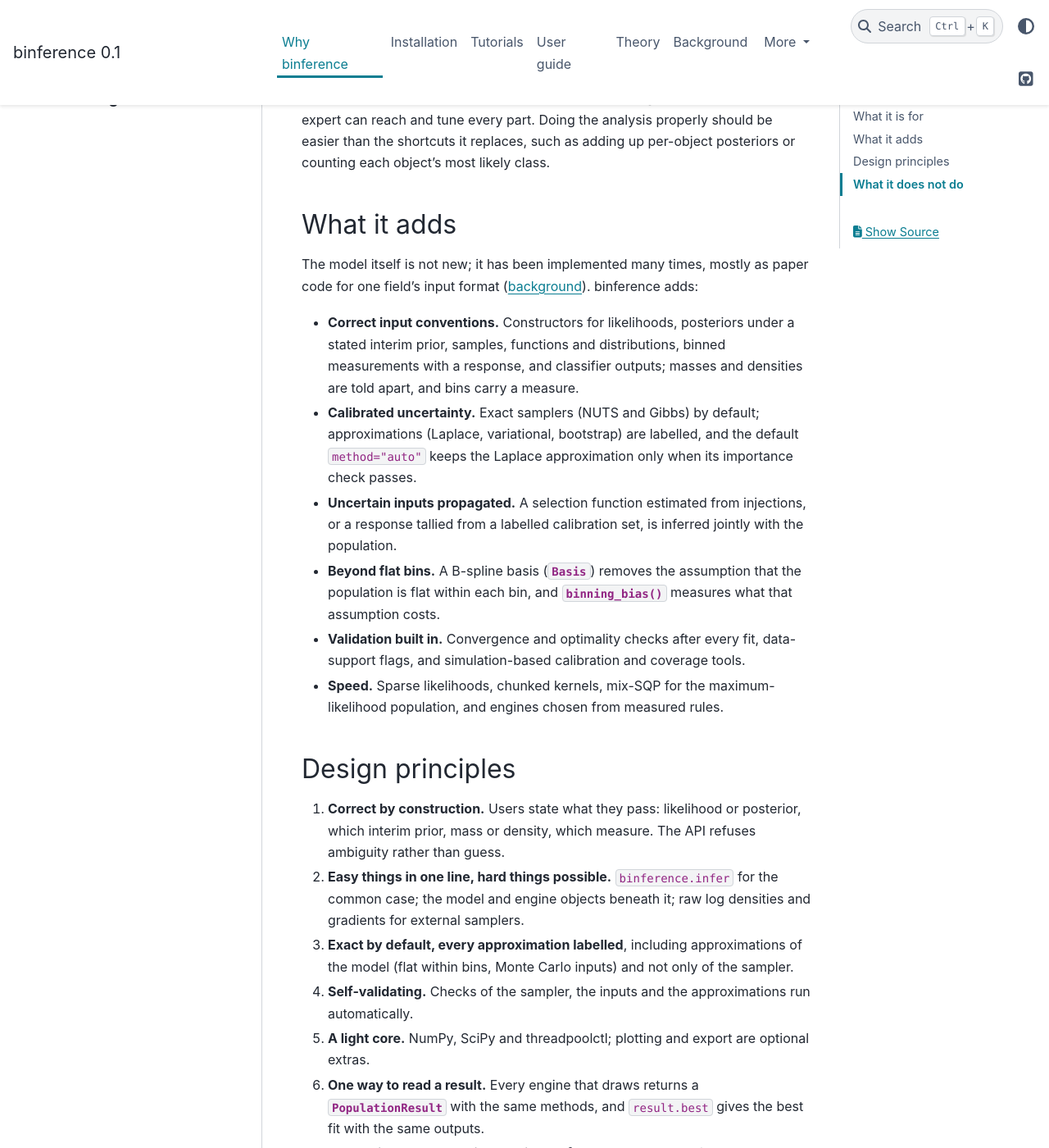
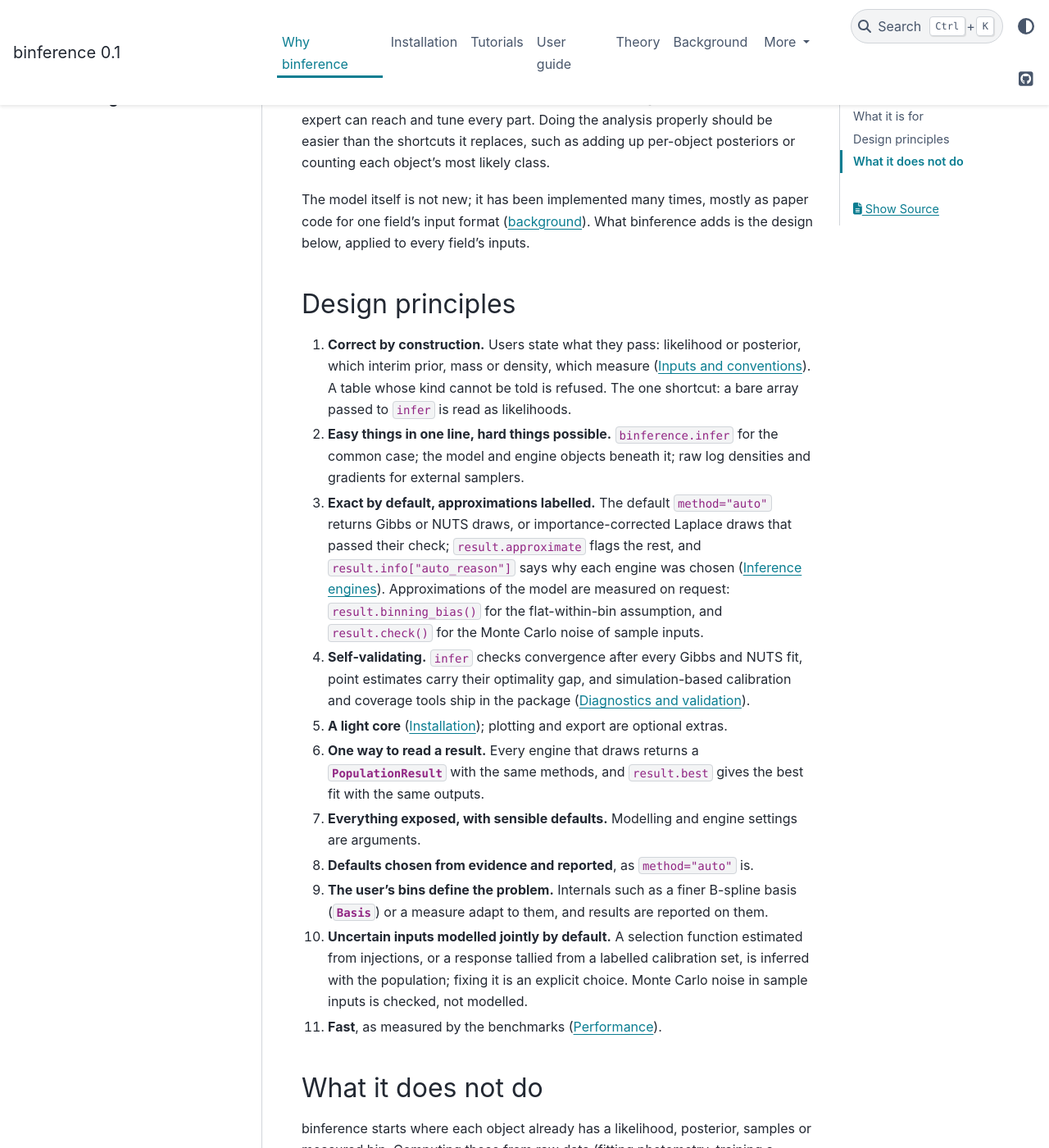
Before and after one commit to joshspeagle/binference, a Sphinx documentation site: the page built from docs/vision.md, in a window 1280 px wide and 1400 px high, scrolled down 504 px. Shown: the whole window at 82% size. Built offline with Sphinx 7.4.7 and the PyData theme 0.15.4, drawn with Linux system fonts in a browser that asks for light colours; some of the changed text lies outside the part shown.

Commit message:
State the principles as the code meets them; one home for each
Co-Authored-By: Claude Opus 5.5 <noreply@anthropic.com>
Claude-Session: https://claude.ai/code/session_01De68Qguk82R9FGTNQYmYnz

```diff
--- a/docs/vision.md
+++ b/docs/vision.md
@@ -17,60 +17,46 @@ internals, while an expert can reach and tune every part. Doing the analysis
 properly should be easier than the shortcuts it replaces, such as adding up
 per-object posteriors or counting each object's most likely class.
 
-## What it adds
-
 The model itself is not new; it has been implemented many times, mostly as
 paper code for one field's input format ([background](background/index.md)).
-binference adds:
-
-- **Correct input conventions.** Constructors for likelihoods, posteriors
-  under a stated interim prior, samples, functions and distributions, binned
-  measurements with a response, and classifier outputs; masses and densities
-  are told apart, and bins carry a measure.
-- **Calibrated uncertainty.** Exact samplers (NUTS and Gibbs) by default;
-  approximations (Laplace, variational, bootstrap) are labelled, and the
-  default `method="auto"` keeps the Laplace approximation only when its
-  importance check passes.
-- **Uncertain inputs propagated.** A selection function estimated from
-  injections, or a response tallied from a labelled calibration set, is
-  inferred jointly with the population.
-- **Beyond flat bins.** A B-spline basis ({class}`~binference.Basis`) removes
-  the assumption that the population is flat within each bin, and
-  {meth}`~binference.PopulationResult.binning_bias` measures what that
-  assumption costs.
-- **Validation built in.** Convergence and optimality checks after every fit,
-  data-support flags, and simulation-based calibration and coverage tools.
-- **Speed.** Sparse likelihoods, chunked kernels, mix-SQP for the
-  maximum-likelihood population, and engines chosen from measured rules.
+What binference adds is the design below, applied to every field's inputs.
 
 ## Design principles
 
 1. **Correct by construction.** Users state what they pass: likelihood or
-   posterior, which interim prior, mass or density, which measure. The API
-   refuses ambiguity rather than guess.
+   posterior, which interim prior, mass or density, which measure
+   ({doc}`user-guide/inputs`). A table whose kind cannot be told is refused.
+   The one shortcut: a bare array passed to `infer` is read as likelihoods.
 2. **Easy things in one line, hard things possible.** `binference.infer` for
    the common case; the model and engine objects beneath it; raw log
    densities and gradients for external samplers.
-3. **Exact by default, every approximation labelled**, including
-   approximations of the model (flat within bins, Monte Carlo inputs) and not
-   only of the sampler.
-4. **Self-validating.** Checks of the sampler, the inputs and the
-   approximations run automatically.
-5. **A light core.** NumPy, SciPy and threadpoolctl; plotting and export are
-   optional extras.
+3. **Exact by default, approximations labelled.** The default
+   `method="auto"` returns Gibbs or NUTS draws, or importance-corrected
+   Laplace draws that passed their check; `result.approximate` flags the
+   rest, and `result.info["auto_reason"]` says why each engine was chosen
+   ({doc}`user-guide/engines`). Approximations of the model are measured on
+   request: `result.binning_bias()` for the flat-within-bin assumption, and
+   `result.check()` for the Monte Carlo noise of sample inputs.
+4. **Self-validating.** `infer` checks convergence after every Gibbs and NUTS
+   fit, point estimates carry their optimality gap, and simulation-based
+   calibration and coverage tools ship in the package
+   ({doc}`user-guide/validation`).
+5. **A light core** ({doc}`install`); plotting and export are optional extras.
 6. **One way to read a result.** Every engine that draws returns a
    {class}`~binference.PopulationResult` with the same methods, and
    `result.best` gives the best fit with the same outputs.
-7. **Everything exposed, with sensible defaults.** Every tunable is an
-   argument.
-8. **Defaults chosen from evidence and reported.** The engine choice and its
-   reason are recorded on the result
-   ([how `method="auto"` chooses](user-guide/engines.md)).
-9. **The user's bins define the problem.** Internals such as a finer basis or
-   a measure adapt to them, and results are reported on them.
-10. **Uncertain inputs are modelled jointly by default.** Fixing them is an
-    explicit choice.
-11. **Fast.** Performance is a feature, measured by the benchmarks.
+7. **Everything exposed, with sensible defaults.** Modelling and engine
+   settings are arguments.
+8. **Defaults chosen from evidence and reported**, as `method="auto"` is.
+9. **The user's bins define the problem.** Internals such as a finer B-spline
+   basis ({class}`~binference.Basis`) or a measure adapt to them, and results
+   are reported on them.
+10. **Uncertain inputs modelled jointly by default.** A selection function
+    estimated from injections, or a response tallied from a labelled
+    calibration set, is inferred with the population; fixing it is an
+    explicit choice. Monte Carlo noise in sample inputs is checked, not
+    modelled.
+11. **Fast**, as measured by the benchmarks ({doc}`user-guide/performance`).
 
 ## What it does not do
 
```
Also changed, not shown: README.md (+6 -6 lines), docs/design/spec.md (+13 -13 lines), docs/index.md (+4 -5 lines).
